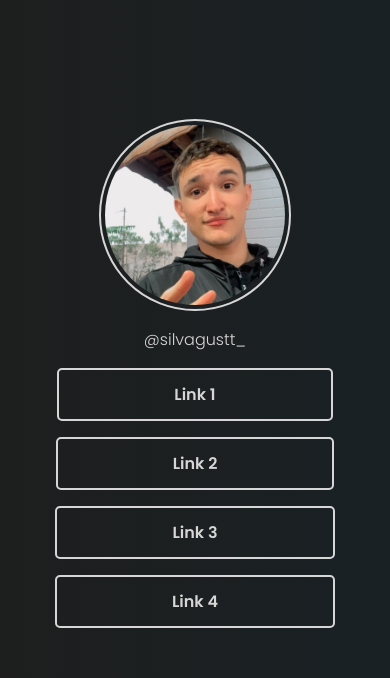
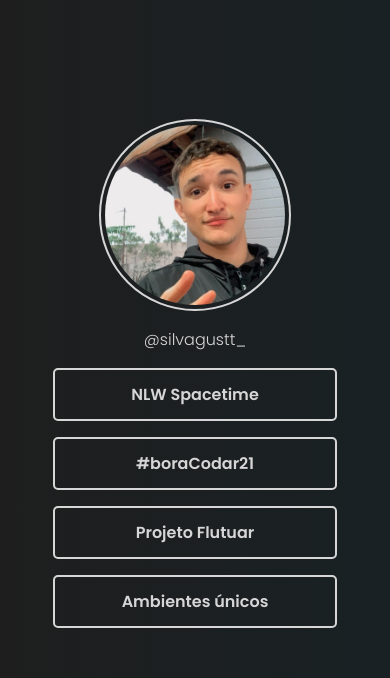
Before and after one commit to GustavoGads/Social-Tree, a plain HTML site: page index.html in a window 390 px wide. Shown: the top 678 px of the page. Drawn offline with Linux system fonts and the light colour scheme.

Commit message:
last version

```diff
--- a/index.html
+++ b/index.html
@@ -8,6 +8,8 @@
     <meta name="viewport" content="width=device-width, initial-scale=1.0">
 
     <link href="https://fonts.googleapis.com/css2?family=Poppins:wght@300;600&display=swap" rel="stylesheet">
+
+    <link rel="shortcut icon" href="./assets/favicon.png" type="image/x-icon">
 
     <link rel="stylesheet" href="style.css">
 
@@ -23,18 +25,18 @@
 
         <div class="container">
 
-            <a href="">Link 1</a>
-            <a href="">Link 2</a>
-            <a href="">Link 3</a>
-            <a href="">Link 4</a>
+            <a href="https://gustavogads.github.io/nlw-spacetime/" target="_blank">NLW Spacetime</a>
+            <a href="https://gustavogads.github.io/BoraCodar-21/" target="_blank">#boraCodar21</a>
+            <a href="https://gustavogads.github.io/Projeto-Flutuar/" target="_blank">Projeto Flutuar</a>
+            <a href="https://gustavogads.github.io/meuprojeto/" target="_blank">Ambientes únicos</a>
         </div>
 
         <div id="footer">
             <!-- <a href=""><img src="./assets/twitter.png" alt="Ícone do Twitter"></a>
             <a href=""><img src="./assets/twitch.png" alt="Ícone da Twitch"></a> -->
-            <a href=""><img src="./assets/instagram.png" alt="Ícone do Instagram"></a>
-            <a href=""><img src="./assets/linkedin.png" alt="Ícone do Linkedin"></a>
-            <a href=""><img src="./assets/github.png" alt="Ícone do Github"></a>
+            <a href="https://www.instagram.com/silvagustt_/" target="_blank"><img src="./assets/instagram.png" alt="Ícone do Instagram"></a>
+            <a href="https://www.linkedin.com/in/gustavo-almeida-04796a1b2/" target="_blank"><img src="./assets/linkedin.png" alt="Ícone do Linkedin"></a>
+            <a href="https://github.com/GustavoGads" target="_blank"><img src="./assets/github.png" alt="Ícone do Github"></a>
         </div>
 
     </div>
--- a/style.css
+++ b/style.css
@@ -25,6 +25,8 @@ body {
 
     border: 2px solid rgb(215, 214, 214);
     padding: 4px;
+
+    transition: all 0.3s ease-in-out;
 }
 
 
@@ -44,7 +46,10 @@ body {
 
     border: 2px solid rgb(215, 214, 214);
     border-radius: 5px;
-    padding: 12px 138px;
+
+    text-align: center;
+    padding: 12px 0;
+    width: 326px;
 
     transition: all 0.3s ease-in-out;
 }
@@ -74,7 +79,7 @@ body {
     }
 
     .container a {
-        padding: 12px 115px;
+        width: 280px;
     }
 
     #footer img {
```
Also changed, not shown: assets/favicon.png (added).
